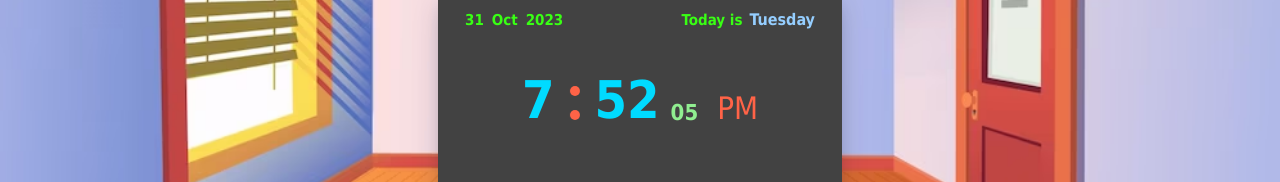
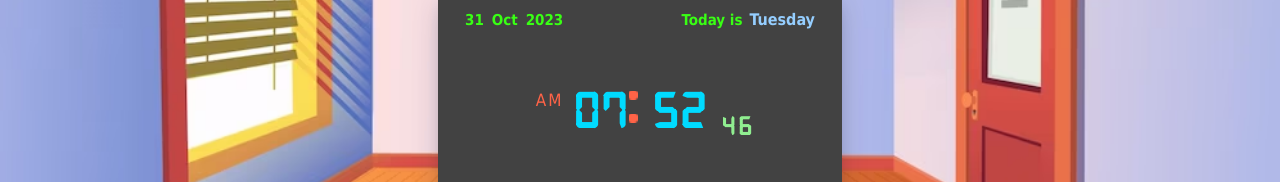
Before and after one commit to rubayatrifat/Degital-Clock, a plain HTML site: page index.html in a window 1280 px wide. Shown: the part 260-442 px from the top of the page. Drawn offline with Linux system fonts and the light colour scheme.

Commit message:
Everything is Done

```diff
--- a/index.html
+++ b/index.html
@@ -23,6 +23,9 @@
             </div>
         </div>
         <div class="main-time">
+            <div class="pm-am">
+                <h3 class="am-or-pm">AM</h3>
+            </div>
             <div class="only-time">
                 <h2 class="hour">3</h2>
                 <div class="dots">
@@ -30,10 +33,7 @@
                     <span></span>
                 </div>
                 <h2 class="minutes">10</h2>
-                <h5 class=" ">05</h5>
-            </div>
-            <div class="pm-am">
-                <h3>PM</h3>
+                <h5 class="scounds">05</h5>
             </div>
         </div>
     </div>
--- a/main.js
+++ b/main.js
@@ -38,7 +38,7 @@ if(dateLenght <= 2) {
 let monthName
 const dynamicMonth = fullDinamicDate.getMonth()
 
-// Set months
+// Set months array
 const monthArray = ["Jan", "Feb", "March", "April", "May", "June", "July", "Aug", "Sep", "Oct", "Nov", "Dec"]
 
 // Set Month Name
@@ -56,40 +56,18 @@ const dynamicYear = fullDinamicDate.getFullYear()
 // Dynamic Day
 let dayName
 const dynamicDay = fullDinamicDate.getDay()
-sayDayName()
 
-function sayDayName() {
-    if(dynamicDay === 1) {
-        dayName = "Monday"
-    }
 
-    if(dynamicDay === 2) {
-        dayName = "Tuesday"
-    }
+// Set months
+const dayArray = ["Monday", "Tuesday", "Wednesday", "Thursday", "Friday", "Saturday", "Sunday"]
 
-    if(dynamicDay === 3) {
-        dayName = "Wednesday"
-    }
-
-    if(dynamicDay === 4) {
-        dayName = "Thursday"
-    }
-
-    if(dynamicDay === 5) {
-        dayName = "Friday"
-    }
-
-    if(dynamicDay === 6) {
-        dayName = "Saturday"
-    }
-
-    if(dynamicDay === 7) {
-        dayName = "Sunday"
+for(i=0; i < dayArray.length; i++) {
+    if(i === dynamicDay) {
+        dayName = dayArray[i - 1]
     }
 }
 
-// Dynamic Hour
-const dynamicHour = fullDinamicDate.getHours()
+
 
 // Dynamic Minutes
 let mainMinutes;
@@ -133,10 +111,40 @@ function startCounter() {
   });
 
 
+  // is the time am or pm
+
+  const amPmDom = document.querySelector('.am-or-pm')
+
+  const localHourAmPm = fullDinamicDate.toLocaleString("en-US", {
+    hour: "numeric",
+    hour12: true,
+   });
+
+   let amOrPm
+
+   if(localHourAmPm.length > 4) {
+      amOrPm = localHourAmPm.slice(3, 5)
+   } else {
+      amOrPm = localHourAmPm.slice(2, 4)
+   }
+
+
+   // Dynamic Hour
+
+   const localHour = localHourAmPm.slice(0, 2).padStart(3, '0')
+
+
+
 // Giving Dynamic Data into DOM
 dateElm.textContent = mainDate
 monthElm.textContent = monthName
 yearElm.textContent = dynamicYear
 dayElm.textContent = dayName
-hourElm.textContent = dynamicHour
+hourElm.textContent = localHour
 minutesElm.textContent = mainMinutes
+amPmDom.textContent = amOrPm
+
+
+
+
+const d = new Date();
--- a/style.css
+++ b/style.css
@@ -8,6 +8,11 @@ body {
     background-repeat: no-repeat;
     background-size: cover;
     font-family: tahoma;
+}
+
+@font-face {
+	font-family: clockFont;
+	src: url(digital-7.regular.ttf);
 }
 
 .clock-body {
@@ -63,32 +68,39 @@ body {
     justify-content: center;
     align-items: center;
     position: absolute;
-	top: 50%;
-	left: 50%;
+    top: 52%;
+    left: 55%;
     transform: translate(-50%, -50%);
 }
 .only-time {
     display: flex;
     justify-content: center;
     align-items: center;
+    font-family: clockFont;
+    letter-spacing: 3px;
 }
 
 .main-time h2 {
     color: #00dbff;
     font-size: 52px;
+	width: 40px;
 }
-.main-time h5 {
-    font-size: 22px;
-    margin-top: 25px;
-    margin-left: 11px;
+
+
+.main-time .scounds {
+    font-size: 27px;
+    margin-top: 35px;
+    margin-left: 29px;
     color: lightgreen;
+    width: 25px;
+    letter-spacing: 4px;
 }
 
 .main-time span {
-	width: 10px;
-	height: 10px;
+    width: 9px;
+    height: 9px;
     background: tomato;
-	border-radius: 10px;
+    border-radius: 3px;
     margin: 14px 15px 9px 15px;
     display: block;
     animation: dots 1s infinite;
@@ -108,9 +120,13 @@ body {
 }
 
 .pm-am h3 {
-    margin-top: 15px;
     color: tomato;
-    font-size: 31px;
+    font-size: 17px;
     margin-left: 19px;
     font-weight: 500;
+    font-family: tahoma;
+    letter-spacing: 2px;
+    position: absolute;
+    top: 13px;
+    left: -57px;
 }
```
Lines whose indentation alone changed are shown as unchanged.
